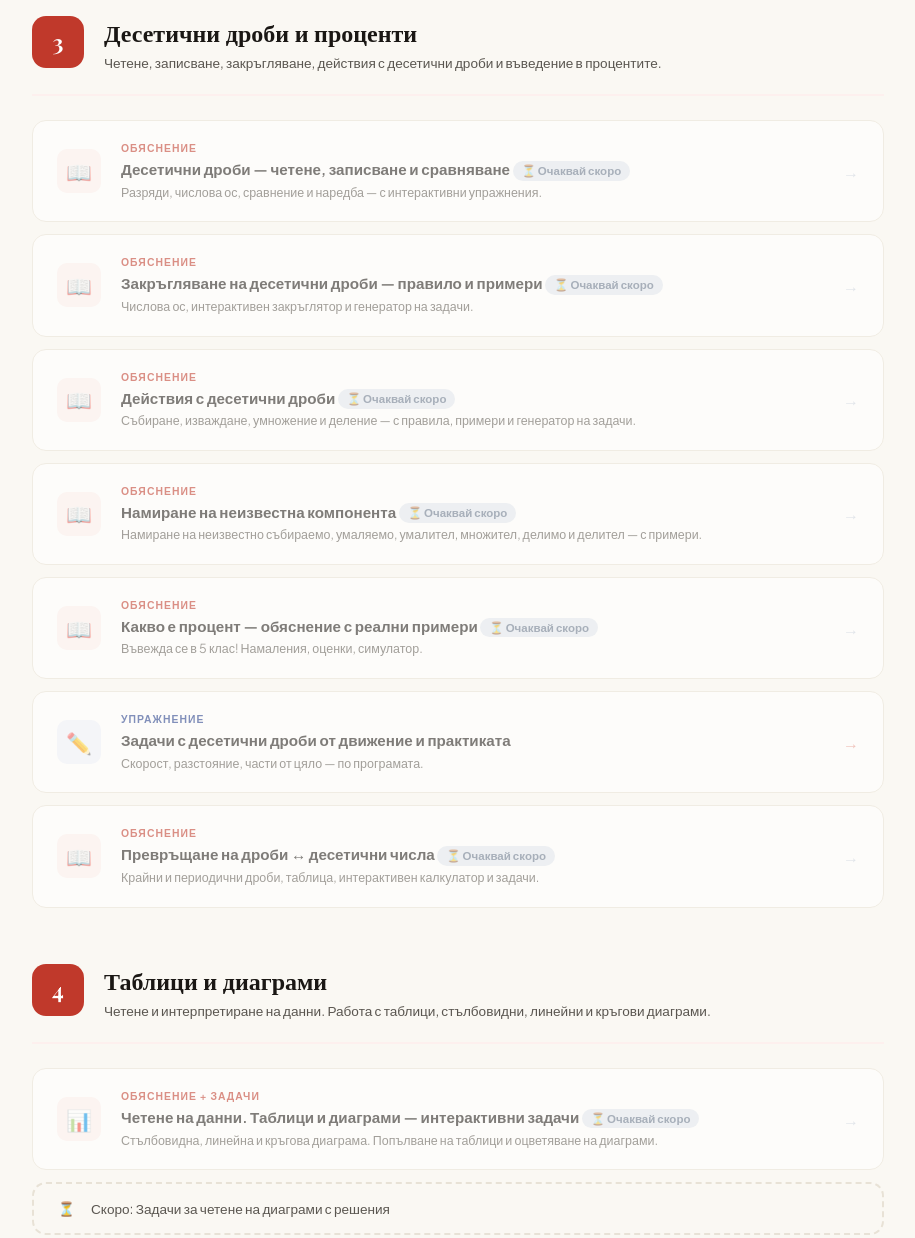
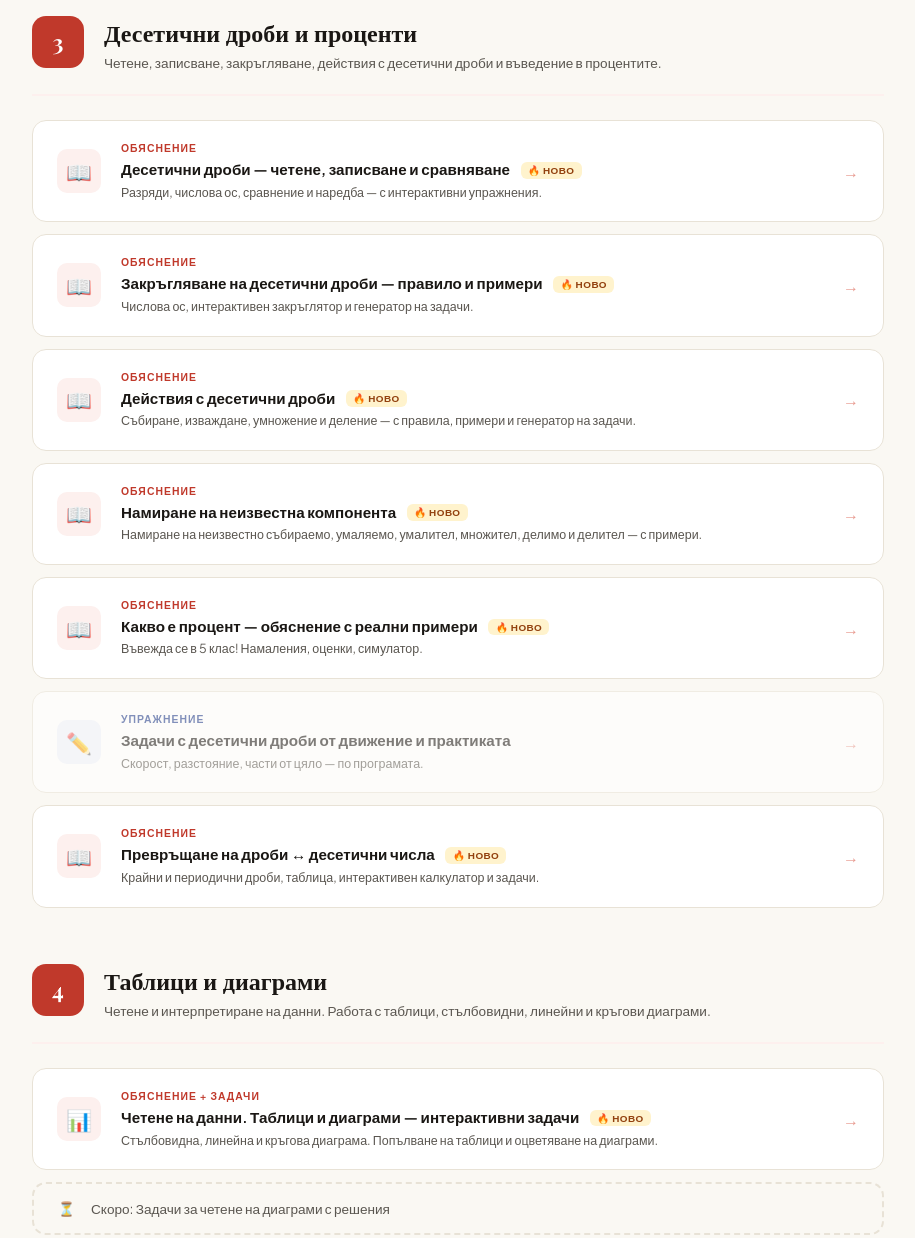
Before and after one commit to matematika-5-7/matematika-5-7.github.io, a plain HTML site: page klas-5.html in a window 1280 px wide. Shown: the part 2380-3618 px from the top of the page, without its empty margins (182-1097 px from the left). Drawn offline with nearby package versions, Linux system fonts and the light colour scheme; a web font is replaced by a local one.

Commit message:
Update klas-5.html

```diff
--- a/klas-5.html
+++ b/klas-5.html
@@ -486,51 +486,51 @@
       </div>
     </div>
     <div class="articles-grid">
-      <div class="article-card" style="opacity:.55;cursor:not-allowed;pointer-events:none;">
+      <a href="desetichni-drobi-chetene-5-klas.html" class="article-card">
         <div class="article-icon icon-explain">📖</div>
         <div class="article-body">
           <div class="article-type">Обяснение</div>
-          <div class="article-title">Десетични дроби — четене, записване и сравняване <span style="background:#e2e8f0;color:#64748b;font-size:.72rem;padding:.15rem .55rem;border-radius:10px;font-weight:700;">⏳ Очаквай скоро</span></div>
+          <div class="article-title">Десетични дроби — четене, записване и сравняване <span class="hot-badge">🔥 Ново</span></div>
           <div class="article-desc">Разряди, числова ос, сравнение и наредба — с интерактивни упражнения.</div>
         </div>
-        <span class="article-arrow" style="color:#cbd5e1;">→</span>
-      </div>
-      <div class="article-card" style="opacity:.55;cursor:not-allowed;pointer-events:none;">
+        <span class="article-arrow">→</span>
+      </a>
+      <a href="zakraglyavane-5-klas.html" class="article-card">
         <div class="article-icon icon-explain">📖</div>
         <div class="article-body">
           <div class="article-type">Обяснение</div>
-          <div class="article-title">Закръгляване на десетични дроби — правило и примери <span style="background:#e2e8f0;color:#64748b;font-size:.72rem;padding:.15rem .55rem;border-radius:10px;font-weight:700;">⏳ Очаквай скоро</span></div>
+          <div class="article-title">Закръгляване на десетични дроби — правило и примери <span class="hot-badge">🔥 Ново</span></div>
           <div class="article-desc">Числова ос, интерактивен закръглятор и генератор на задачи.</div>
         </div>
-        <span class="article-arrow" style="color:#cbd5e1;">→</span>
-      </div>
-      <div class="article-card" style="opacity:.55;cursor:not-allowed;pointer-events:none;">
+        <span class="article-arrow">→</span>
+      </a>
+      <a href="deistviya-desetichni-5-klas.html" class="article-card">
         <div class="article-icon icon-explain">📖</div>
         <div class="article-body">
           <div class="article-type">Обяснение</div>
-          <div class="article-title">Действия с десетични дроби <span style="background:#e2e8f0;color:#64748b;font-size:.72rem;padding:.15rem .55rem;border-radius:10px;font-weight:700;">⏳ Очаквай скоро</span></div>
+          <div class="article-title">Действия с десетични дроби <span class="hot-badge">🔥 Ново</span></div>
           <div class="article-desc">Събиране, изваждане, умножение и деление — с правила, примери и генератор на задачи.</div>
         </div>
-        <span class="article-arrow" style="color:#cbd5e1;">→</span>
-      </div>
-      <div class="article-card" style="opacity:.55;cursor:not-allowed;pointer-events:none;">
+        <span class="article-arrow">→</span>
+      </a>
+      <a href="neizvestna-komponenta-5-klas.html" class="article-card">
         <div class="article-icon icon-explain">📖</div>
         <div class="article-body">
           <div class="article-type">Обяснение</div>
-          <div class="article-title">Намиране на неизвестна компонента <span style="background:#e2e8f0;color:#64748b;font-size:.72rem;padding:.15rem .55rem;border-radius:10px;font-weight:700;">⏳ Очаквай скоро</span></div>
+          <div class="article-title">Намиране на неизвестна компонента <span class="hot-badge">🔥 Ново</span></div>
           <div class="article-desc">Намиране на неизвестно събираемо, умаляемо, умалител, множител, делимо и делител — с примери.</div>
         </div>
-        <span class="article-arrow" style="color:#cbd5e1;">→</span>
-      </div>
-      <div class="article-card" style="opacity:.55;cursor:not-allowed;pointer-events:none;">
+        <span class="article-arrow">→</span>
+      </a>
+      <a href="procent-5-klas.html" class="article-card">
         <div class="article-icon icon-explain">📖</div>
         <div class="article-body">
           <div class="article-type">Обяснение</div>
-          <div class="article-title">Какво е процент — обяснение с реални примери <span style="background:#e2e8f0;color:#64748b;font-size:.72rem;padding:.15rem .55rem;border-radius:10px;font-weight:700;">⏳ Очаквай скоро</span></div>
+          <div class="article-title">Какво е процент — обяснение с реални примери <span class="hot-badge">🔥 Ново</span></div>
           <div class="article-desc">Въвежда се в 5 клас! Намаления, оценки, симулатор.</div>
         </div>
-        <span class="article-arrow" style="color:#cbd5e1;">→</span>
-      </div>
+        <span class="article-arrow">→</span>
+      </a>
       <div class="article-card" style="opacity:.55;cursor:not-allowed;pointer-events:none;">
         <div class="article-icon icon-exercise">✏️</div>
         <div class="article-body">
@@ -540,15 +540,15 @@
         </div>
         <span class="article-arrow">→</span>
       </div>
-      <div class="article-card" style="opacity:.55;cursor:not-allowed;pointer-events:none;">
+      <a href="drobi-desetichni-5-klas.html" class="article-card">
         <div class="article-icon icon-explain">📖</div>
         <div class="article-body">
           <div class="article-type">Обяснение</div>
-          <div class="article-title">Превръщане на дроби ↔ десетични числа <span style="background:#e2e8f0;color:#64748b;font-size:.72rem;padding:.15rem .55rem;border-radius:10px;font-weight:700;">⏳ Очаквай скоро</span></div>
+          <div class="article-title">Превръщане на дроби ↔ десетични числа <span class="hot-badge">🔥 Ново</span></div>
           <div class="article-desc">Крайни и периодични дроби, таблица, интерактивен калкулатор и задачи.</div>
         </div>
-        <span class="article-arrow" style="color:#cbd5e1;">→</span>
-      </div>
+        <span class="article-arrow">→</span>
+      </a>
     </div>
   </div>
 
@@ -562,15 +562,15 @@
       </div>
     </div>
     <div class="articles-grid">
-      <div class="article-card" style="opacity:.55;cursor:not-allowed;pointer-events:none;">
+      <a href="danni-diagrami-5-klas.html" class="article-card">
         <div class="article-icon icon-explain">📊</div>
         <div class="article-body">
           <div class="article-type">Обяснение + Задачи</div>
-          <div class="article-title">Четене на данни. Таблици и диаграми — интерактивни задачи <span style="background:#e2e8f0;color:#64748b;font-size:.72rem;padding:.15rem .55rem;border-radius:10px;font-weight:700;">⏳ Очаквай скоро</span></div>
+          <div class="article-title">Четене на данни. Таблици и диаграми — интерактивни задачи <span class="hot-badge">🔥 Ново</span></div>
           <div class="article-desc">Стълбовидна, линейна и кръгова диаграма. Попълване на таблици и оцветяване на диаграми.</div>
         </div>
-        <span class="article-arrow" style="color:#cbd5e1;">→</span>
-      </div>
+        <span class="article-arrow">→</span>
+      </a>
       <div class="coming-card">
         <span>⏳</span>
         <span>Скоро: Задачи за четене на диаграми с решения</span>
```
